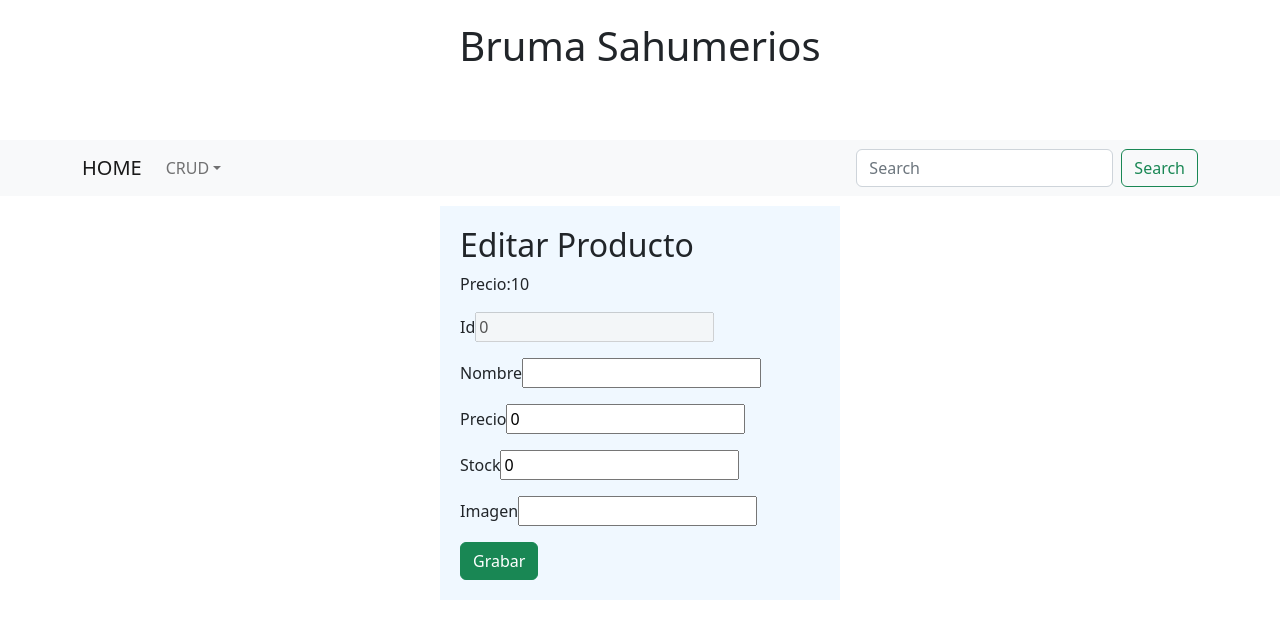
After one commit to vilases/Proyecto-Final-CRUD, a Python web app: template templates/producto_editar.html in a window 1280 px wide. The commit adds this page. Shown: the top 639 px of the page. Run offline with Jinja, Linux system fonts and the light colour scheme; the template is opened without the code that fills it: most values are stand-ins (such as "Sample title", 1, 10 or a date in 2020).

Commit message:
Modificacion de carpetas

```diff
--- /dev/null
+++ b/templates/producto_editar.html
@@ -0,0 +1,59 @@
+<!doctype html>
+<html lang="en">
+<head>
+<title>Producto Nuevo</title>
+<meta charset="utf-8">
+<meta name="viewport" content="width=device-width, initial-scale=1, shrink-to-fit=no">
+<!-- Bootstrap CSS v5.2.1 -->
+<link href="https://cdn.jsdelivr.net/npm/bootstrap@5.2.1/dist/css/bootstrap.min.css" rel="stylesheet"
+integrity="sha384-iYQeCzEYFbKjA/T2uDLTpkwGzCiq6soy8tYaI1GyVh/UjpbCx/TYkiZhlZB6+fzT" crossorigin="anonymous">
+</head>
+<body>
+<header id="header">
+<!-- place navbar here -->
+</header>
+<main>
+<div class="container" id="app">
+<form style="background-color: aliceblue;margin:10px auto ; width: 400px; padding: 20px;">
+<h2>Editar Producto </h2>
+<p>Precio:{{precio}}</p>
+<div class="mb-3">
+<label for="id">Id</label>
+<input type="number" name="id" id="id" disabled v-model="id" >
+</div>
+<div class="mb-3">
+<label for="nombre">Nombre</label>
+<input type="text" name="nombre" id="nombre" v-model="nombre">
+</div>
+<div class="mb-3">
+<label for="precio">Precio</label>
+<input type="number" name="precio" id="precio" v-model="precio">
+</div>
+<div class="mb-3">
+<label for="stock">Stock</label>
+<input type="number" name="stock" id="stock" v-model="stock">
+</div>
+<div class="mb-3">
+<label for="imagen">Imagen</label>
+<input type="text" name="imagen" id="imagen" v-model="imagen">
+<img width="100" :src="imagen" alt="">
+</div>
+<button type="button" class="btn btn-success" v-on:click="modificar()">Grabar</button>
+</form>
+</div>
+</main>
+<footer>
+<!-- place footer here -->
+</footer>
+<!-- Bootstrap JavaScript Libraries -->
+<script src="https://cdn.jsdelivr.net/npm/@popperjs/core@2.11.6/dist/umd/popper.min.js"
+integrity="sha384-oBqDVmMz9ATKxIep9tiCxS/Z9fNfEXiDAYTujMAeBAsjFuCZSmKbSSUnQlmh/jp3"
+crossorigin="anonymous"> </script>
+<script src="https://cdn.jsdelivr.net/npm/bootstrap@5.2.1/dist/js/bootstrap.min.js"
+integrity="sha384-7VPbUDkoPSGFnVtYi0QogXtr74QeVeeIs99Qfg5YCF+TidwNdjvaKZX19NZ/e6oz"
+crossorigin="anonymous"> </script>
+<script src="./js/main.js"></script>
+<script src="https://unpkg.com/vue@3/dist/vue.global.js"></script>
+<script src="./js/producto_editar.js"></script>
+</body>
+</html
--- a/proyecto_VUE/productos.html
+++ b/templates/productos.html
@@ -47,7 +47,7 @@
                                         <a :href="producto.imagen"> <img width="60" :src="producto.imagen" :alt="producto.nombre"></a>
                                     </td>
                                     <td>
-                                        <a class="btn btn-primary" style="margin: 5px;" :href="'producto_update.html?id='+ producto.id" >Editar</a>
+                                        <a class="btn btn-primary" style="margin: 5px;" :href="'producto_editar.html?id='+ producto.id" >Editar</a>
                                         <button type="button" class="btn btn-danger" v-on:click="eliminar(producto.id)" style="margin: 5px;" >Eliminar</button>
                                     </td>
                                 </tr>
```
Also changed, not shown: js/main.js (renamed from proyecto_VUE/js/main.js), js/producto_editar.js (renamed from proyecto_VUE/js/producto_editar.js), js/productos.js (renamed from proyecto_VUE/js/productos.js), templates/producto_nuevo.html (renamed from proyecto_VUE/producto_nuevo.html), templates/producto_update.html (renamed from proyecto_VUE/producto_update.html).
